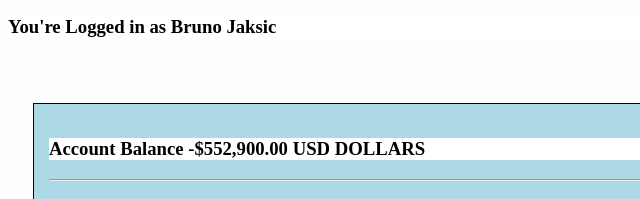
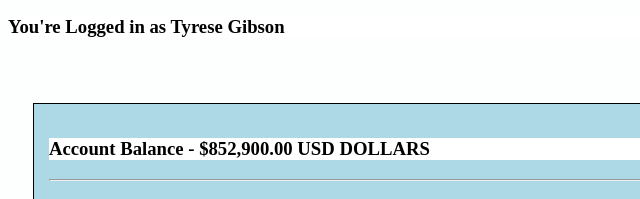
Before and after one commit to desertsqq/usbanktaxcode, a plain HTML site: page index.html in a window 1280 px wide. Shown: the part 178-377 px from the top of the page, 0-640 px from the left. Drawn offline with Linux system fonts and the light colour scheme.

Commit message:
Update index.html

```diff
--- a/index.html
+++ b/index.html
@@ -12,11 +12,11 @@
   <li><a href="contact.asp">Loans</a></li>
   <li><a href="about.asp">Logout</a></li>
 </ul>
-<h3>You're Logged in as Bruno Jaksic</h3>
+<h3>You're Logged in as Tyrese Gibson</h3>
 
 		 <br>
 <div style="background-color:lightblue">
-<h3>Account Balance -$552,900.00 USD DOLLARS</h3>
+<h3>Account Balance - $852,900.00 USD DOLLARS</h3>
 
 <hr>
 
```
